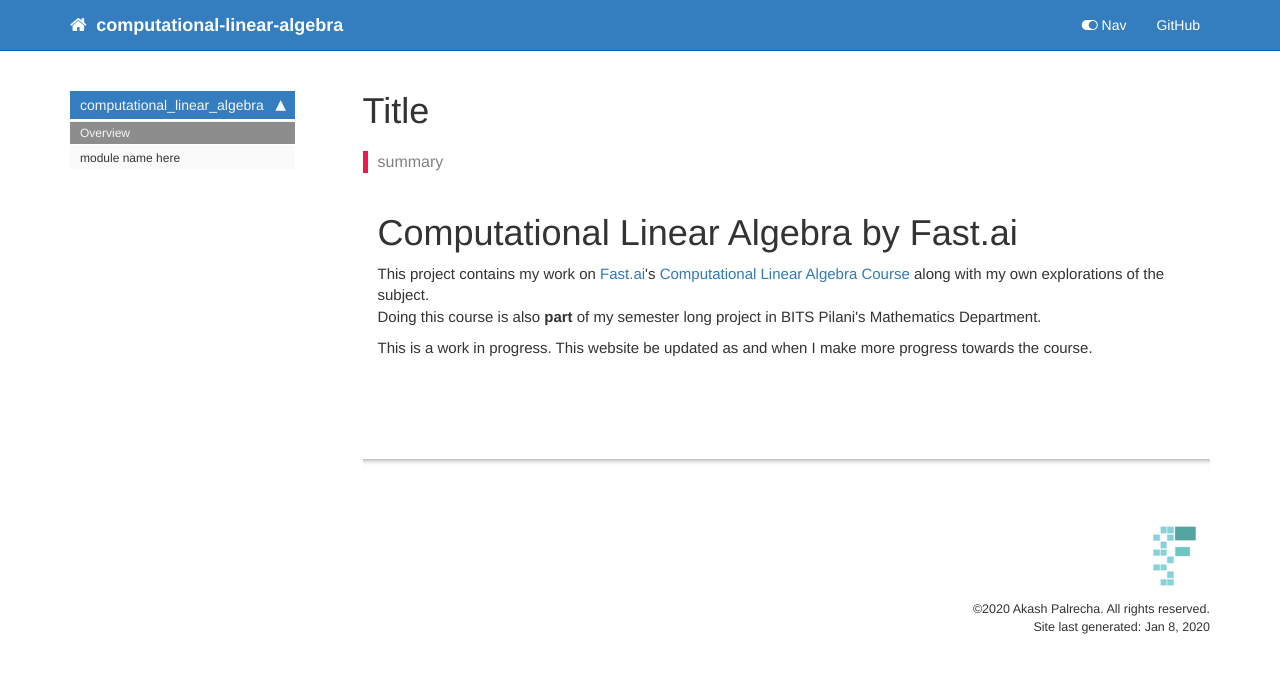
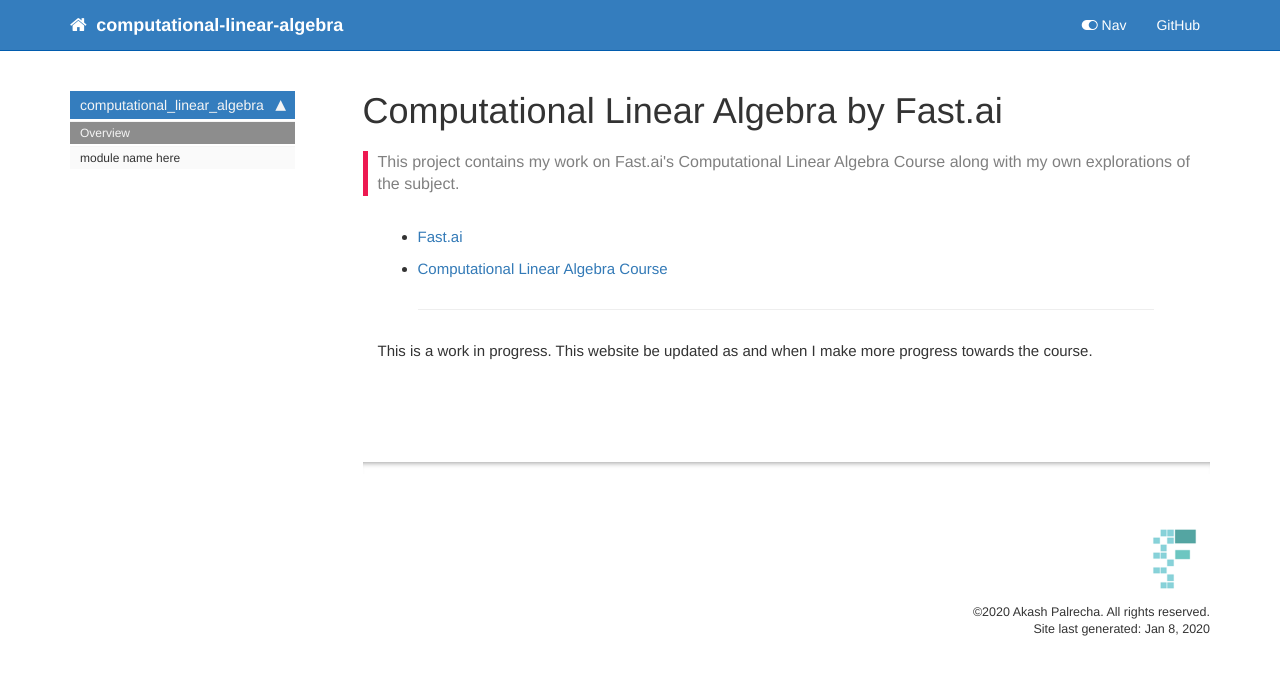
Before and after one commit to akashpalrecha/computational-linear-algebra, a Jekyll site: the page built from docs/index.html, in a window 1280 px wide. Shown: the top 675 px of the page. Built offline with Jekyll 4.4.1, drawn with Linux system fonts in a browser that asks for light colours; nearby versions of some CDN libraries; comment, search, counter and statistics services are not loaded.

Commit message:
readme description fixed

```diff
--- a/docs/index.html
+++ b/docs/index.html
@@ -1,11 +1,11 @@
 ---
 
-title: Title
+title: Computational Linear Algebra by Fast.ai
 
 keywords: fastai
 sidebar: home_sidebar
 
-summary: "summary"
+summary: "This project contains my work on Fast.ai's Computational Linear Algebra Course along with my own explorations of the subject.<br>"
 ---
 <!--
 
@@ -24,14 +24,11 @@
 </div>
 <div class="cell border-box-sizing text_cell rendered"><div class="inner_cell">
 <div class="text_cell_render border-box-sizing rendered_html">
-<h1 id="Computational-Linear-Algebra-by-Fast.ai">Computational Linear Algebra by Fast.ai<a class="anchor-link" href="#Computational-Linear-Algebra-by-Fast.ai">&#182;</a></h1><p>This project contains my work on <a href="https://www.fast.ai">Fast.ai</a>'s <a href="https://github.com/fastai/numerical-linear-algebra">Computational Linear Algebra Course</a> along with my own explorations of the subject.<br>
-Doing this course is also <strong>part</strong> of my semester long project in BITS Pilani's Mathematics Department.</p>
-
-</div>
-</div>
-</div>
-<div class="cell border-box-sizing text_cell rendered"><div class="inner_cell">
-<div class="text_cell_render border-box-sizing rendered_html">
+<ul>
+<li><a href="https://www.fast.ai">Fast.ai</a></li>
+<li><a href="https://github.com/fastai/numerical-linear-algebra">Computational Linear Algebra Course</a> <br></li>
+</ul>
+<hr>
 <p>This is a work in progress. This website be updated as and when I make more progress towards the course.</p>
 
 </div>
```
Also changed, not shown: README.md, 1 other file.
